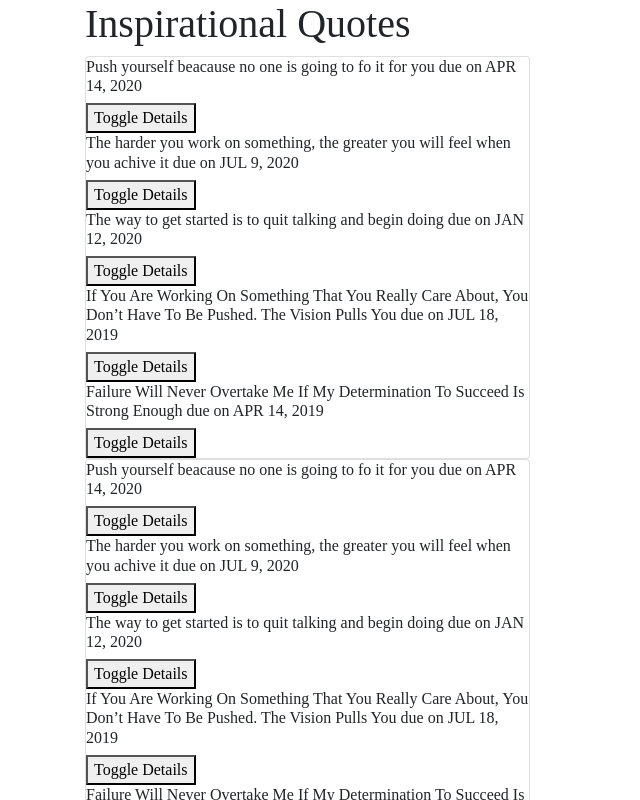
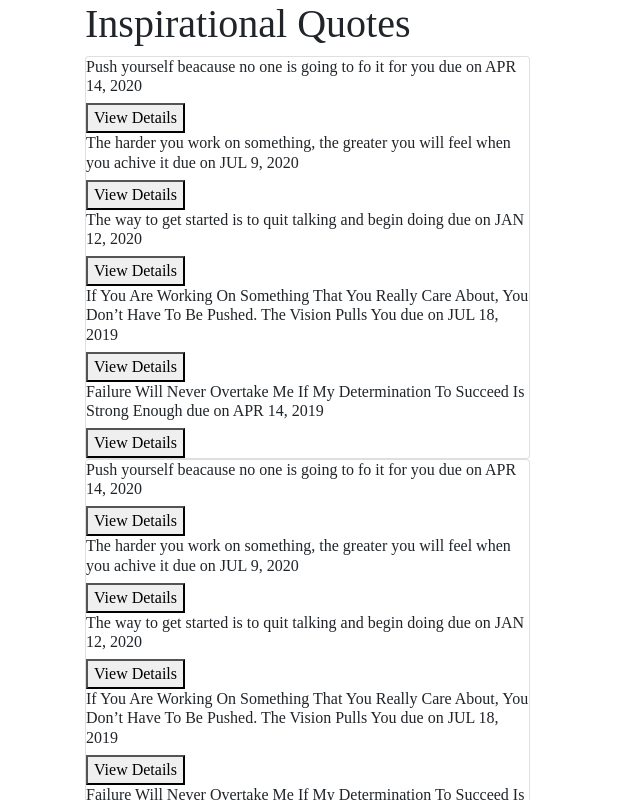
Before and after one commit to praise-laurine/quote-app, an Angular app: page / in a window 1280 px wide. Shown: the top 800 px of the page, without its empty margins (0-640 px from the left). Built offline with nearby package versions, Linux system fonts and the light colour scheme; a web font is replaced by a local one.

Commit message:
renamed toggles detail button to view details

```diff
--- a/src/app/quote/quote.component.html
+++ b/src/app/quote/quote.component.html
@@ -15,7 +15,7 @@
                         <h6 appStrikethrough>{{quote.quoteName}} due on {{quote.completeDate|date|uppercase}}</h6>
 
                         <!-- {{quote.quoteName}} -->
-                        <button (click)='toggleDetails(i)'>Toggle Details</button>
+                        <button (click)='toggleDetails(i)'>View Details</button>
                         <app-quote-detail *ngIf='quote.showDescription' [quote]='quote' (isComplete) = 'deleteQuote($event,i)'></app-quote-detail>
                     </div>
 
```
